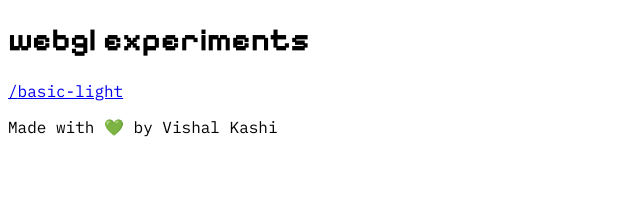
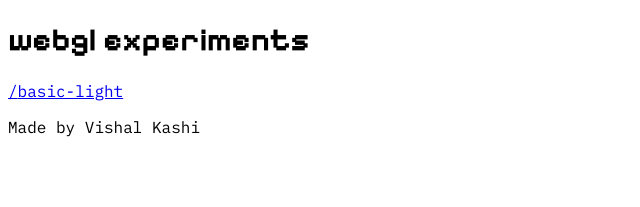
Before and after one commit to destructo570/webgl-experiments, a Next.js app: page / in a window 1280 px wide. Shown: the top 207 px of the page, without its empty margins (0-640 px from the left). Built offline with nearby package versions, Linux system fonts and the light colour scheme.

Commit message:
refac: refactor code

```diff
--- a/components/Footer/Footer.jsx
+++ b/components/Footer/Footer.jsx
@@ -4,7 +4,7 @@ import React from 'react'
 const Footer = () => {
   return (
     <footer className={ibm_plex_mono.className}>
-        <p className='text-sm'>{"Made with 💚 by Vishal Kashi"}</p>
+        <p className='text-sm'>{"Made by Vishal Kashi"}</p>
     </footer>
   )
 }
```
